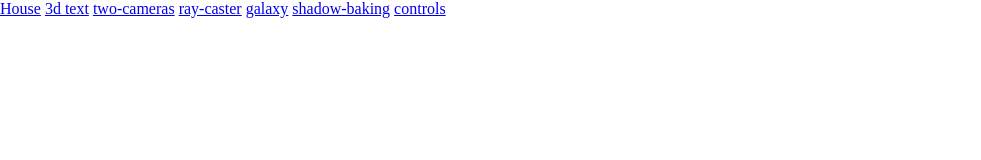
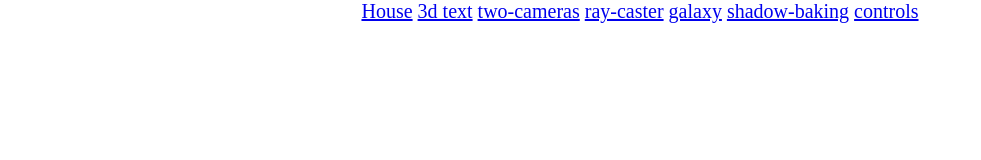
Before and after one commit to chichinumber222/threeJs, a website: page src/index.html in a window 1280 px wide. Shown: the whole page, without its empty margins (0-981 px from the left). Drawn offline with Linux system fonts and the light colour scheme.

Commit message:
begin start page

```diff
--- a/src/index.html
+++ b/src/index.html
@@ -8,18 +8,34 @@
     <style>
         body {
             margin: 0;
+            padding: 0;
             overflow: hidden;
+        }
+        .links {
+            position: fixed;
+            left: 50%;
+            transform: translate(-50%);
+            z-index: 2;
+            color: #4da270;
+            font-size: 20px;
+        }
+        canvas {
+            position: fixed;
+            top: 0;
+            left: 0;
         }
     </style>
 </head>
 
 <body>
-    <a id="house" href="./indexHouseWithGhosts.html">House</a>
-    <a id="3d-text" href="./index3DText.html">3d text</a>
-    <a id="two-cameras" href="./indexTwoCamerasInMotion.html">two-cameras</a>
-    <a id="ray-caster" href="./indexRayCaster.html">ray-caster</a>
-    <a id="galaxy" href="./indexGalaxy.html">galaxy</a>
-    <a id="shadow-baking" href="./indexShadowBaking.html">shadow-baking</a>
-    <a id="controls" href="./indexControls.html">controls</a>
+    <section class="links">
+        <a class="link" href="./indexHouseWithGhosts.html">House</a>
+        <a href="./index3DText.html">3d text</a>
+        <a href="./indexTwoCamerasInMotion.html">two-cameras</a>
+        <a href="./indexRayCaster.html">ray-caster</a>
+        <a href="./indexGalaxy.html">galaxy</a>
+        <a href="./indexShadowBaking.html">shadow-baking</a>
+        <a href="./indexControls.html">controls</a>
+    </section>
 </body>
 </html>
```
Also changed, not shown: src/index.ts (+36 -1 lines).
